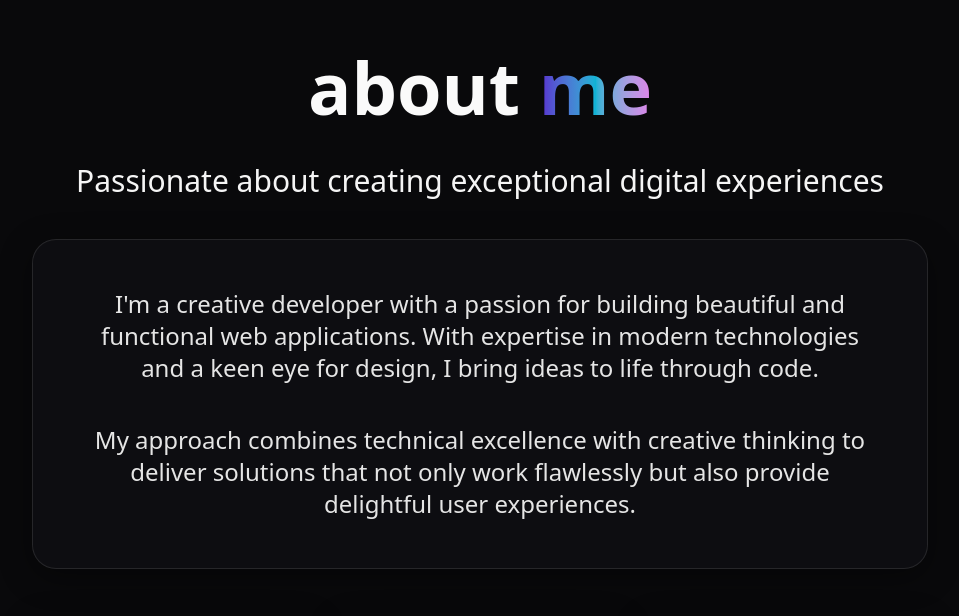
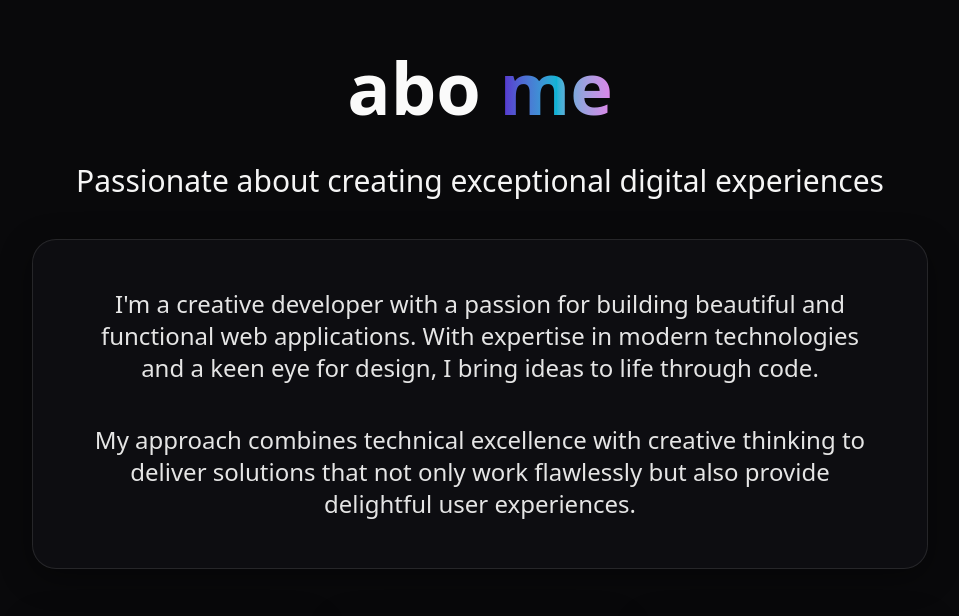
Before and after one commit to mohamed-mostafa-elsayed/my-portfolio, a React (Vite) app: page / in a window 1280 px wide. Shown: the part 1325-1941 px from the top of the page, without its empty margins (160-1119 px from the left). Built offline with nearby package versions, Linux system fonts and the light colour scheme.

Commit message:
prevent scroll x

```diff
--- a/src/components/sections/About.jsx
+++ b/src/components/sections/About.jsx
@@ -28,7 +28,7 @@ export default function About() {
         className={" flex flex-col justify-center items-center mt-40 space-y-10 "}>
 
             <div className={" text-neutral-50 text-4xl md:text-6xl lg:text-7xl font-bold mt-96 "}>
-                about <span className={"gradient-text"} >me</span>
+                abo <span className={"gradient-text"} >me</span>
             </div>
 
             <div className={"text-neutral-100 text-2xl md:text-3xl text-center"} >
--- a/src/index.css
+++ b/src/index.css
@@ -71,6 +71,7 @@
 
 @layer base {
   body {
+    @apply overflow-x-hidden;
     background-color: hsl(var(--background));
   }
 }
```
